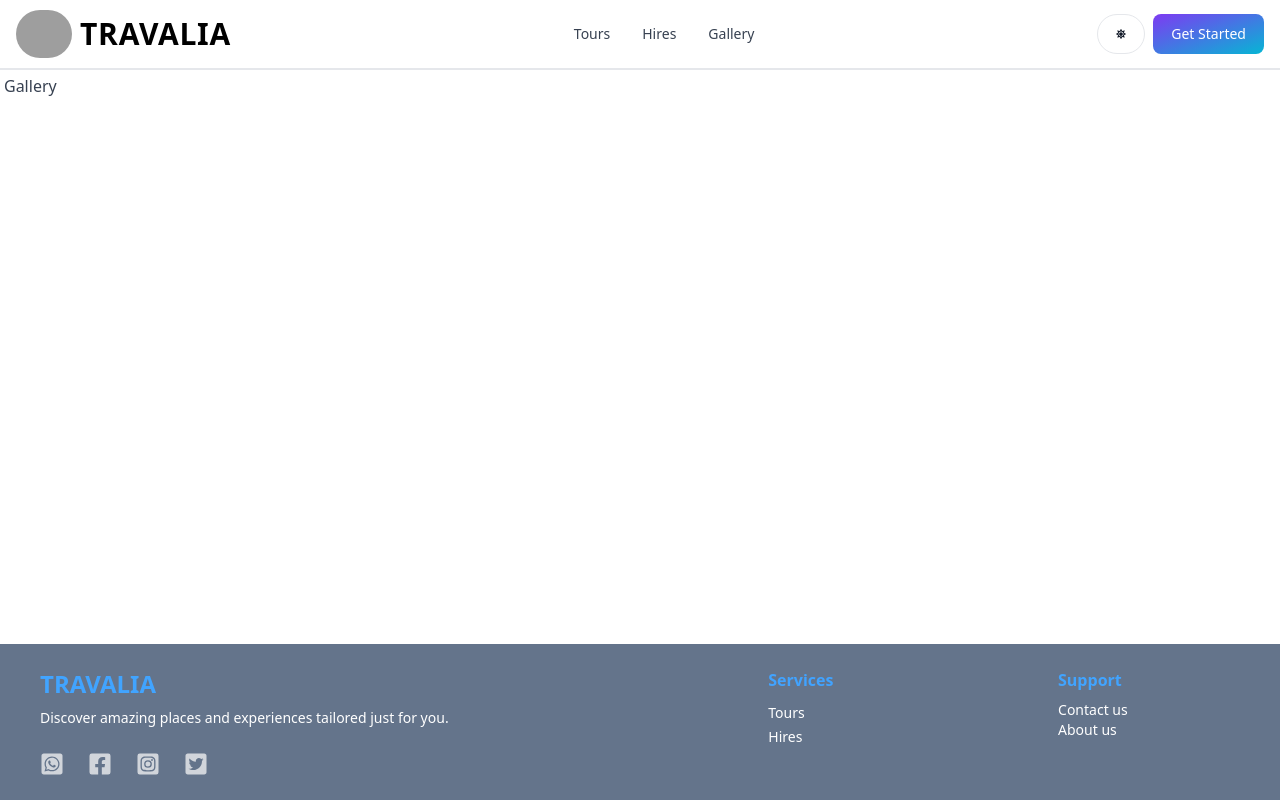
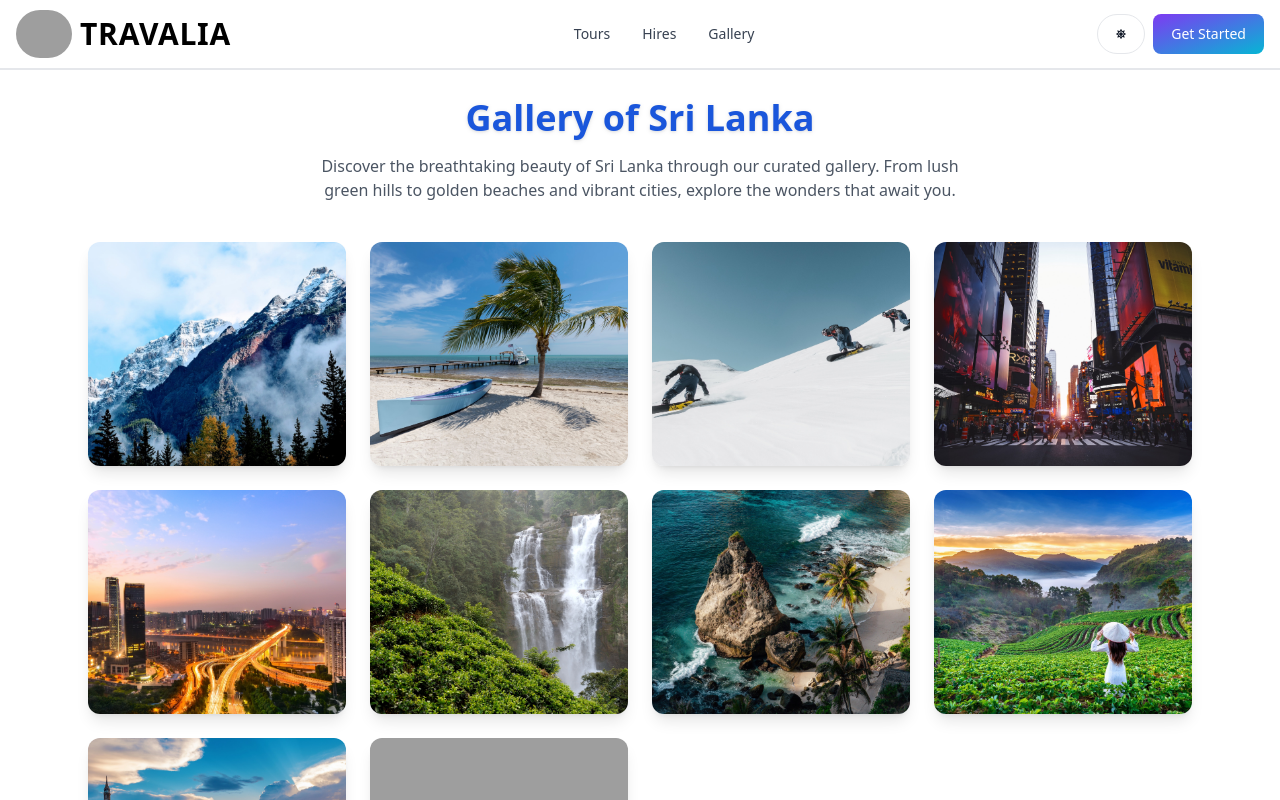
Before and after one commit to Gayasri72/Travalia, a React (Vite) app in the folder frontend/: page /gallery in a window 1280 px wide. Shown: the top 800 px of the page. Built offline with nearby package versions, Linux system fonts and the light colour scheme; grey boxes are pictures that could not be loaded.

Commit message:
update gallery page

```diff
--- a/frontend/src/pages/Gallery.jsx
+++ b/frontend/src/pages/Gallery.jsx
@@ -1,7 +1,44 @@
-import React from 'react'
+import React from 'react';
+
+// Example images from your assets (add or adjust as needed)
+const images = [
+  'src/assets/tours/tour-1-1.jpg',
+  'src/assets/tours/tour-2-1.jpg',
+  'src/assets/tours/tour-3-1.jpg',
+  'src/assets/tours/tour-4-1.jpg',
+  'src/assets/ai/colombo.jpg',
+  'src/assets/ai/ella.jpg',
+  'src/assets/ai/galle.jpg',
+  'src/assets/ai/kandy.jpg',
+  'src/assets/ai/polonnaruwa.jpg',
+  'src/assets/ai/weligama.jpg',
+];
 
 export default function Gallery() {
   return (
-    <div>Gallery</div>
-  )
+    <div className="max-w-6xl mx-auto p-6 min-h-screen">
+      <h1 className="text-4xl font-bold text-center mb-4 text-blue-700 drop-shadow">
+        Gallery of Sri Lanka
+      </h1>
+      <p className="text-center text-gray-600 mb-10 max-w-2xl mx-auto">
+        Discover the breathtaking beauty of Sri Lanka through our curated
+        gallery. From lush green hills to golden beaches and vibrant cities,
+        explore the wonders that await you.
+      </p>
+      <div className="grid grid-cols-1 sm:grid-cols-2 md:grid-cols-3 lg:grid-cols-4 gap-6">
+        {images.map((img, idx) => (
+          <div
+            key={idx}
+            className="overflow-hidden rounded-xl shadow-lg hover:scale-105 transition-transform bg-white"
+          >
+            <img
+              src={img}
+              alt={`Sri Lanka view ${idx + 1}`}
+              className="w-full h-56 object-cover"
+            />
+          </div>
+        ))}
+      </div>
+    </div>
+  );
 }
```
Also changed, not shown: 2 other files (tests, documents, lock files or other folders).
